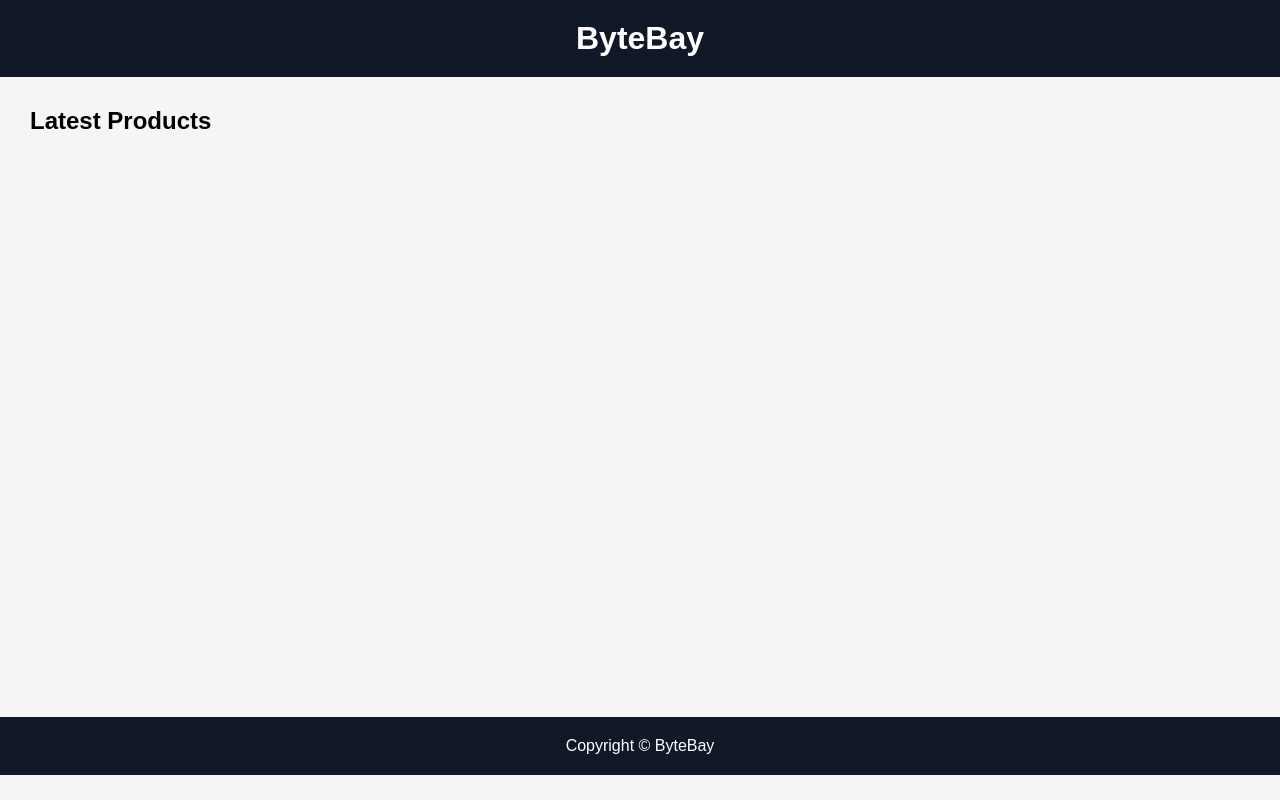
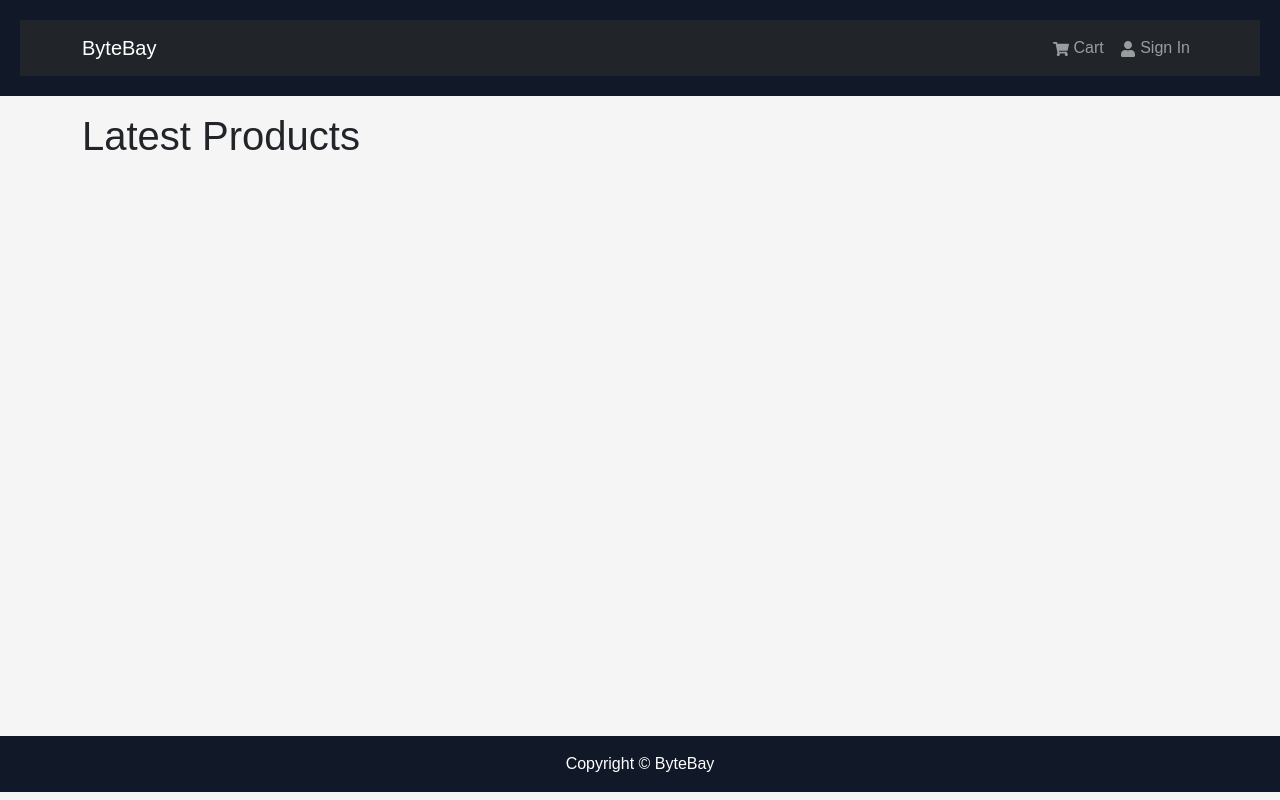
Before and after one commit to DeanAsadi/ByteBay, a React (Vite) app in the folder frontend/: page / in a window 1280 px wide. Built offline with nearby package versions, Linux system fonts and the light colour scheme.

Commit message:
Build application layout using React Bootstrap

```diff
--- a/frontend/package.json
+++ b/frontend/package.json
@@ -10,8 +10,11 @@
     "preview": "vite preview"
   },
   "dependencies": {
+    "bootstrap": "^5.3.8",
     "react": "^19.2.7",
-    "react-dom": "^19.2.7"
+    "react-bootstrap": "^2.10.10",
+    "react-dom": "^19.2.7",
+    "react-icons": "^5.7.0"
   },
   "devDependencies": {
     "@eslint/js": "^10.0.1",
--- a/frontend/src/App.jsx
+++ b/frontend/src/App.jsx
@@ -1,14 +1,22 @@
 import Header from './components/Header';
 import Footer from './components/Footer';
 import HomeScreen from './screens/HomeScreen';
+
+import { Container } from 'react-bootstrap';
 
 const App = () => {
   return (
     <>
       <Header />
 
-      <main>
-        <HomeScreen />
+      <main className="py-3">
+
+        <Container>
+
+          <HomeScreen />
+
+        </Container>
+
       </main>
 
       <Footer />
--- a/frontend/src/components/Footer.jsx
+++ b/frontend/src/components/Footer.jsx
@@ -1,7 +1,7 @@
 const Footer = () => {
   return (
-    <footer>
-      <p>Copyright &copy; ByteBay</p>
+    <footer className="text-center py-3">
+      Copyright © ByteBay
     </footer>
   );
 };
--- a/frontend/src/components/Header.jsx
+++ b/frontend/src/components/Header.jsx
@@ -1,7 +1,48 @@
+import {
+  Navbar,
+  Nav,
+  Container
+} from 'react-bootstrap';
+
+import {
+  FaShoppingCart,
+  FaUser
+} from 'react-icons/fa';
+
 const Header = () => {
   return (
     <header>
-      <h1>ByteBay</h1>
+      <Navbar bg="dark" variant="dark" expand="lg">
+        <Container>
+
+          <Navbar.Brand>
+            ByteBay
+          </Navbar.Brand>
+
+          <Navbar.Toggle />
+
+          <Navbar.Collapse>
+
+            <Nav className="ms-auto">
+
+              <Nav.Link>
+
+                <FaShoppingCart /> Cart
+
+              </Nav.Link>
+
+              <Nav.Link>
+
+                <FaUser /> Sign In
+
+              </Nav.Link>
+
+            </Nav>
+
+          </Navbar.Collapse>
+
+        </Container>
+      </Navbar>
     </header>
   );
 };
--- a/frontend/src/main.jsx
+++ b/frontend/src/main.jsx
@@ -1,8 +1,10 @@
 import { StrictMode } from 'react';
 import { createRoot } from 'react-dom/client';
 
+import 'bootstrap/dist/css/bootstrap.min.css';
 import './index.css';
-import App from './App.jsx';
+
+import App from './App';
 
 createRoot(document.getElementById('root')).render(
   <StrictMode>
--- a/frontend/src/screens/HomeScreen.jsx
+++ b/frontend/src/screens/HomeScreen.jsx
@@ -1,7 +1,7 @@
 const HomeScreen = () => {
   return (
     <>
-      <h2>Latest Products</h2>
+      <h1>Latest Products</h1>
     </>
   );
 };
```
Also changed, not shown: 1 other file (tests, documents, lock files or other folders).
